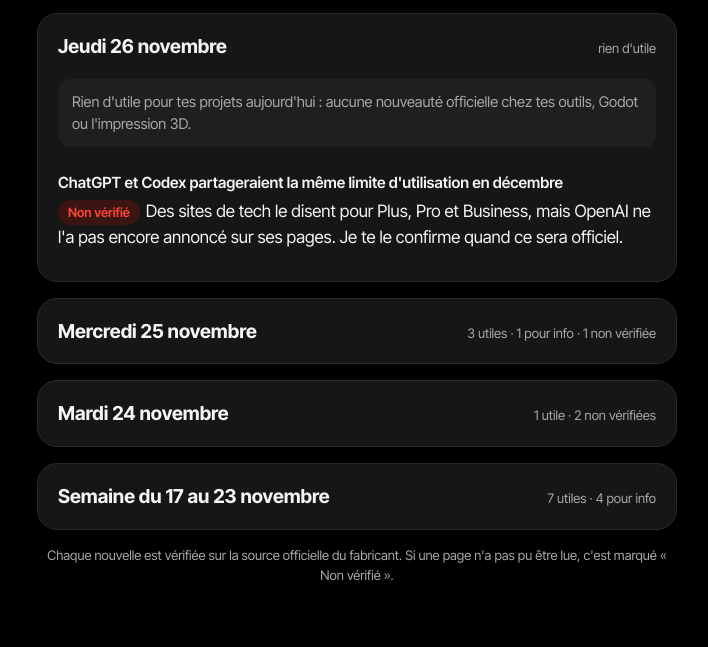
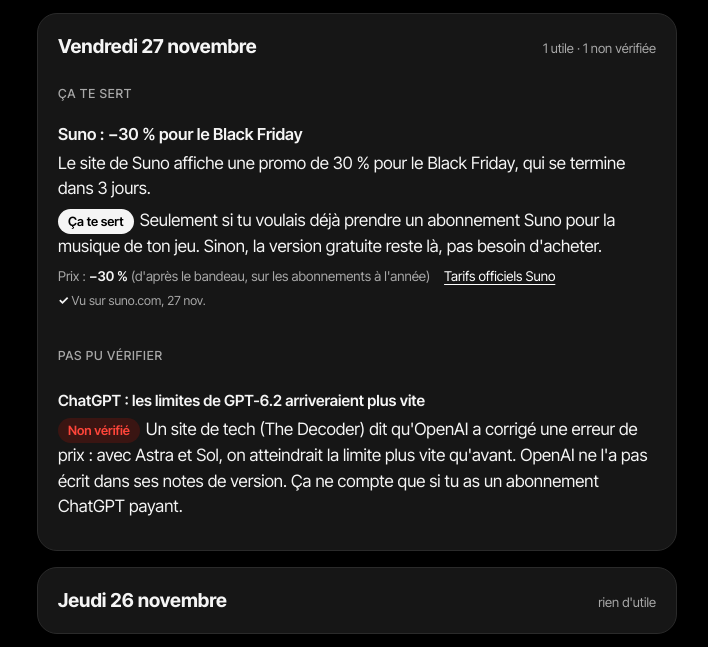
Before and after one commit to johnbartx/radar-ia, a plain HTML site: page index.html in a window 1280 px wide. Shown: the part 134-781 px from the top of the page, without its empty margins (283-991 px from the left). Drawn offline with Linux system fonts and the light colour scheme.

Commit message:
Radar IA : édition du vendredi 27 novembre
Co-Authored-By: Claude Opus 5.5 <noreply@anthropic.com>
Claude-Session: https://claude.ai/code/session_01Udg2ct4pf48joXQAc4VBC9

```diff
--- a/index.html
+++ b/index.html
@@ -73,8 +73,33 @@ footer{color:var(--muted);font-size:.82rem;text-align:center}
   <p class="sub">Chaque soir, les nouveautés IA qui touchent tes projets : jeu (Godot, 2D, vidéo, sons, stores, traduction), impression 3D et tes outils. Le soir le plus récent est en haut, les anciens restent en dessous.</p>
 </header>
 
+<!-- ===== SOIR : vendredi 27 novembre 2026 ===== -->
+<details class="day" open>
+  <summary><span class="daytitle">Vendredi 27 novembre</span><span class="daycount">1 utile · 1 non vérifiée</span></summary>
+  <div class="daybody">
+    <h2>Ça te sert</h2>
+    <div class="list">
+      <article class="item">
+        <h3>Suno : −30 % pour le Black Friday</h3>
+        <p>Le site de Suno affiche une promo de 30 % pour le Black Friday, qui se termine dans 3 jours.</p>
+        <p><span class="verdict v-yes">Ça te sert</span>Seulement si tu voulais déjà prendre un abonnement Suno pour la musique de ton jeu. Sinon, la version gratuite reste là, pas besoin d'acheter.</p>
+        <div class="meta"><span>Prix : <b>−30 %</b> (d'après le bandeau, sur les abonnements à l'année)</span><a href="https://suno.com/pricing" target="_blank" rel="noopener">Tarifs officiels Suno</a></div>
+        <span class="check ok">Vu sur suno.com, 27 nov.</span>
+      </article>
+    </div>
+
+    <h2>Pas pu vérifier</h2>
+    <div class="list small">
+      <article class="item">
+        <h3>ChatGPT : les limites de GPT-6.2 arriveraient plus vite</h3>
+        <p><span class="verdict v-warn">Non vérifié</span>Un site de tech (The Decoder) dit qu'OpenAI a corrigé une erreur de prix : avec Astra et Sol, on atteindrait la limite plus vite qu'avant. OpenAI ne l'a pas écrit dans ses notes de version. Ça ne compte que si tu as un abonnement ChatGPT payant.</p>
+      </article>
+    </div>
+  </div>
+</details>
+
 <!-- ===== SOIR : jeudi 26 novembre 2026 ===== -->
-<details class="day" open>
+<details class="day">
   <summary><span class="daytitle">Jeudi 26 novembre</span><span class="daycount">rien d'utile</span></summary>
   <div class="daybody">
     <p class="intro">Rien d'utile pour tes projets aujourd'hui : aucune nouveauté officielle chez tes outils, Godot ou l'impression 3D.</p>
```
